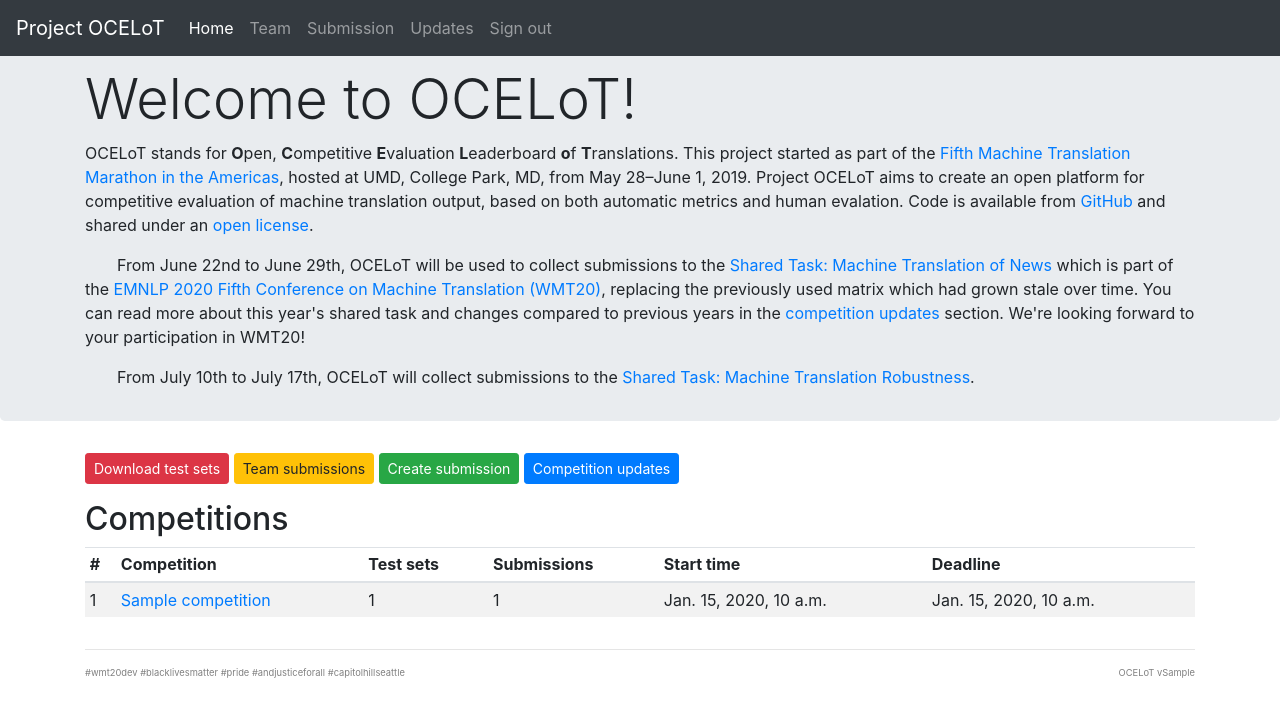
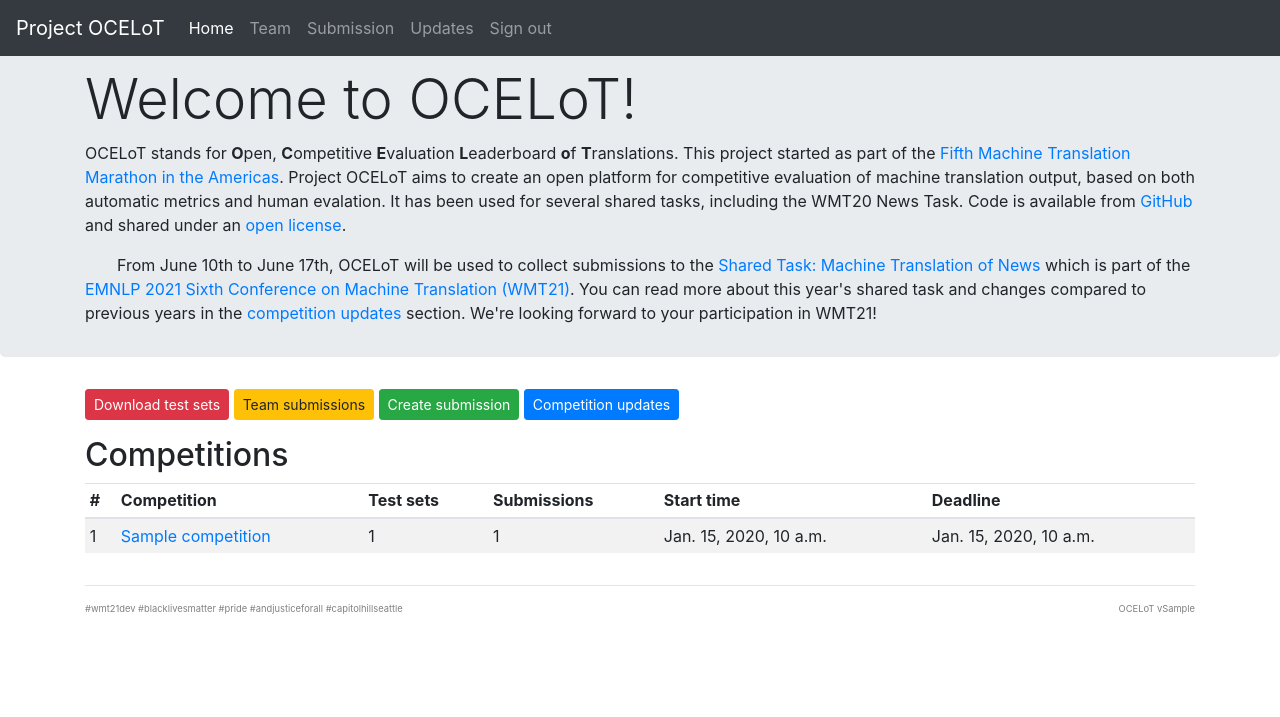
Before and after one commit to AppraiseDev/OCELoT, a Django app: template leaderboard/templates/leaderboard/frontpage.html in a window 1280 px wide. Shown: the top 717 px of the page. Run offline with Django 3.2, Linux system fonts and the light colour scheme; the template is opened without the code that fills it: most values are stand-ins (such as "Sample title", 1, 10 or a date in 2020); some libraries are stand-ins or nearby versions.

Commit message:
Updates for WMT21 (#32)

```diff
--- a/leaderboard/templates/leaderboard/base.html
+++ b/leaderboard/templates/leaderboard/base.html
@@ -102,20 +102,14 @@
           <h1 class="display-4">Welcome to OCELoT!</h1>
           {% block jumbotron-extra %}{% endblock %}
           <p style="text-indent: 2em;">
-            From June 22nd to June 29th, OCELoT will be used to collect
+            From June 10th to June 17th, OCELoT will be used to collect
             submissions to the
-            <a href="http://statmt.org/wmt20/translation-task.html">Shared Task: Machine Translation of News</a>
+            <a href="http://statmt.org/wmt21/translation-task.html">Shared Task: Machine Translation of News</a>
             which is part of the
-            <a href="http://statmt.org/wmt20/">EMNLP 2020 Fifth Conference on Machine Translation (WMT20)</a>,
-            replacing the previously used matrix which had grown stale over
-            time. You can read more about this year's shared task and changes
+            <a href="http://statmt.org/wmt21/">EMNLP 2021 Sixth Conference on Machine Translation (WMT21)</a>.
+            You can read more about this year's shared task and changes
             compared to previous years in the <a href="{% url 'updates-view' %}">competition updates</a> section.
-            We're looking forward to your participation in WMT20!
-          </p>
-          <p style="text-indent: 2em;">
-            From July 10th to July 17th, OCELoT will collect submissions to the
-            <a href="http://statmt.org/wmt20/robustness.html">Shared Task:
-            Machine Translation Robustness</a>.
+            We're looking forward to your participation in WMT21!
           </p>
         </div>
       </div>
@@ -125,7 +119,7 @@
     </main>
 
     <footer class="container">
-      <p style="color: gray; font-size: 7pt;">#wmt20dev {% block footer %}{% endblock %}<span class="float-right">OCELoT v{{ project_version }}</span></p>
+      <p style="color: gray; font-size: 7pt;">#wmt21dev {% block footer %}{% endblock %}<span class="float-right">OCELoT v{{ project_version }}</span></p>
     </footer>
 
     <!-- JS, Popper.js, and jQuery -->
--- a/leaderboard/templates/leaderboard/competition.html
+++ b/leaderboard/templates/leaderboard/competition.html
@@ -20,7 +20,7 @@
       <div class="container">
         <form>
           <p>
-            <a class="btn btn-danger btn-sm" role="button" href="{% static 'robustness20-test-src.tgz' %}">Download test sets</a>
+            <a class="btn btn-danger btn-sm" role="button" href="{% static 'wmt21-test-src.tgz' %}">Download test sets</a>
             {% if ocelot_team_token %}
             <a class="btn btn-warning btn-sm" role="button" href="{% url 'teampage-view' %}">Team submissions</a>
             <a class="btn btn-success btn-sm" role="button" href="{% url 'submit-view' %}">Create submission</a>
--- a/leaderboard/templates/leaderboard/frontpage.html
+++ b/leaderboard/templates/leaderboard/frontpage.html
@@ -11,14 +11,12 @@
       <strong>E</strong>valuation <strong>L</strong>eaderboard
       <strong>o</strong>f <strong>T</strong>ranslations.
       This project started as part of the
-      <a href="http://statmt.org/mtma19/">Fifth Machine Translation Marathon in the Americas</a>,
-      hosted at UMD, College Park, MD, from May 28&ndash;June 1, 2019.  Project
-      OCELoT aims to create an open platform for competitive evaluation of
-      machine translation output, based on both automatic metrics and human
-      evalation. Code is available from
-      <a href="https://github.com/cfedermann/OCELoT/">GitHub</a>
-      and shared under an
-      <a href="https://github.com/cfedermann/OCELoT/blob/master/LICENSE">open license</a>.
+      <a href="http://statmt.org/mtma19/">Fifth Machine Translation Marathon in the Americas</a>.
+      Project OCELoT aims to create an open platform for competitive evaluation of machine
+      translation output, based on both automatic metrics and human evalation. It has been used for
+      several shared tasks, including the WMT20 News Task. Code is available from
+      <a href="https://github.com/AppraiseDev/OCELoT/">GitHub</a> and shared under an
+      <a href="https://github.com/AppraiseDev/OCELoT/blob/master/LICENSE">open license</a>.
     </p>
 {% endblock %}
 
@@ -26,7 +24,7 @@
       <div class="container">
         <form>
           <p>
-            <a class="btn btn-danger btn-sm" role="button" href="{% static 'robustness20-test-src.tgz' %}">Download test sets</a>
+            <a class="btn btn-danger btn-sm" role="button" href="{% static 'wmt21-test-src.tgz' %}">Download test sets</a>
             {% if ocelot_team_token %}
             <a class="btn btn-warning btn-sm" role="button" href="{% url 'teampage-view' %}">Team submissions</a>
             <a class="btn btn-success btn-sm" role="button" href="{% url 'submit-view' %}">Create submission</a>
--- a/leaderboard/templates/leaderboard/sign-in.html
+++ b/leaderboard/templates/leaderboard/sign-in.html
@@ -9,7 +9,7 @@
       <div class="container">
         <form>
           <p>
-            <a class="btn btn-danger btn-sm" role="button" href="{% static 'robustness20-test-src.tgz' %}">Download test sets</a>
+            <a class="btn btn-danger btn-sm" role="button" href="{% static 'wmt21-test-src.tgz' %}">Download test sets</a>
             <a class="btn btn-warning btn-sm" role="button" href="{% url 'signup-view' %}">Register your team</a>
             <a class="btn btn-success btn-sm disabled" role="button" href="#">Create submission</a>
             <a class="btn btn-primary btn-sm disabled" role="button" href="{% url 'updates-view' %}">competition updates</a>
--- a/leaderboard/templates/leaderboard/signup.html
+++ b/leaderboard/templates/leaderboard/signup.html
@@ -9,7 +9,7 @@
       <div class="container">
         <form>
           <p>
-            <a class="btn btn-danger btn-sm" role="button" href="{% static 'robustness20-test-src.tgz' %}">Download test sets</a>
+            <a class="btn btn-danger btn-sm" role="button" href="{% static 'wmt21-test-src.tgz' %}">Download test sets</a>
             {% if ocelot_team_token %}
             <a class="btn btn-warning btn-sm" role="button" href="{% url 'teampage-view' %}">Team submissions</a>
             <a class="btn btn-success btn-sm" role="button" href="{% url 'submit-view' %}">Create submission</a>
--- a/leaderboard/templates/leaderboard/submission.html
+++ b/leaderboard/templates/leaderboard/submission.html
@@ -9,7 +9,7 @@
       <div class="container">
         <form>
           <p>
-            <a class="btn btn-danger btn-sm" role="button" href="{% static 'robustness20-test-src.tgz' %}">Download test sets</a>
+            <a class="btn btn-danger btn-sm" role="button" href="{% static 'wmt21-test-src.tgz' %}">Download test sets</a>
             {% if ocelot_team_token %}
             <a class="btn btn-warning btn-sm" role="button" href="{% url 'teampage-view' %}">Team submissions</a>
             <a style="font-weight: bold;" class="btn btn-success btn-sm" role="button" href="{% url 'submit-view' %}">Create submission</a>
--- a/leaderboard/templates/leaderboard/teampage.html
+++ b/leaderboard/templates/leaderboard/teampage.html
@@ -13,7 +13,7 @@
       <div class="container">
         <form>
           <p>
-            <a class="btn btn-danger btn-sm" role="button" href="{% static 'robustness20-test-src.tgz' %}">Download test sets</a>
+            <a class="btn btn-danger btn-sm" role="button" href="{% static 'wmt21-test-src.tgz' %}">Download test sets</a>
             {% if ocelot_team_token %}
             <a style="font-weight: bold;" class="btn btn-warning btn-sm" role="button" href="{% url 'teampage-view' %}">Team submissions</a>
             <a class="btn btn-success btn-sm" role="button" href="{% url 'submit-view' %}">Create submission</a>
@@ -31,7 +31,7 @@
           <h2>Final submissions</h2>
           <h4>Publication name</h4>
           <p class="form-text">
-            Please think about how you want your team to be named in the WMT20
+            Please think about how you want your team to be named in the
             overview paper. This should identify your affiliation so
             <code>ACME</code> is better than <code>johndoe</code>. If you do
             not set this, your team name <code>{{ ocelot_team_name }}</code>
--- a/leaderboard/templates/leaderboard/welcome.html
+++ b/leaderboard/templates/leaderboard/welcome.html
@@ -5,7 +5,7 @@
       <div class="container">
         <form>
           <p>
-            <a class="btn btn-danger btn-sm" role="button" href="{% static 'robustness20-test-src.tgz' %}">Download test sets</a>
+            <a class="btn btn-danger btn-sm" role="button" href="{% static 'wmt21-test-src.tgz' %}">Download test sets</a>
             {% if ocelot_team_token %}
             <a class="btn btn-warning btn-sm" role="button" href="{% url 'teampage-view' %}">Team submissions</a>
             <a class="btn btn-success btn-sm" role="button" href="{% url 'submit-view' %}">Create submission</a>
```
Also changed, not shown: leaderboard/templates/leaderboard/updates.html (+3 -9 lines).
